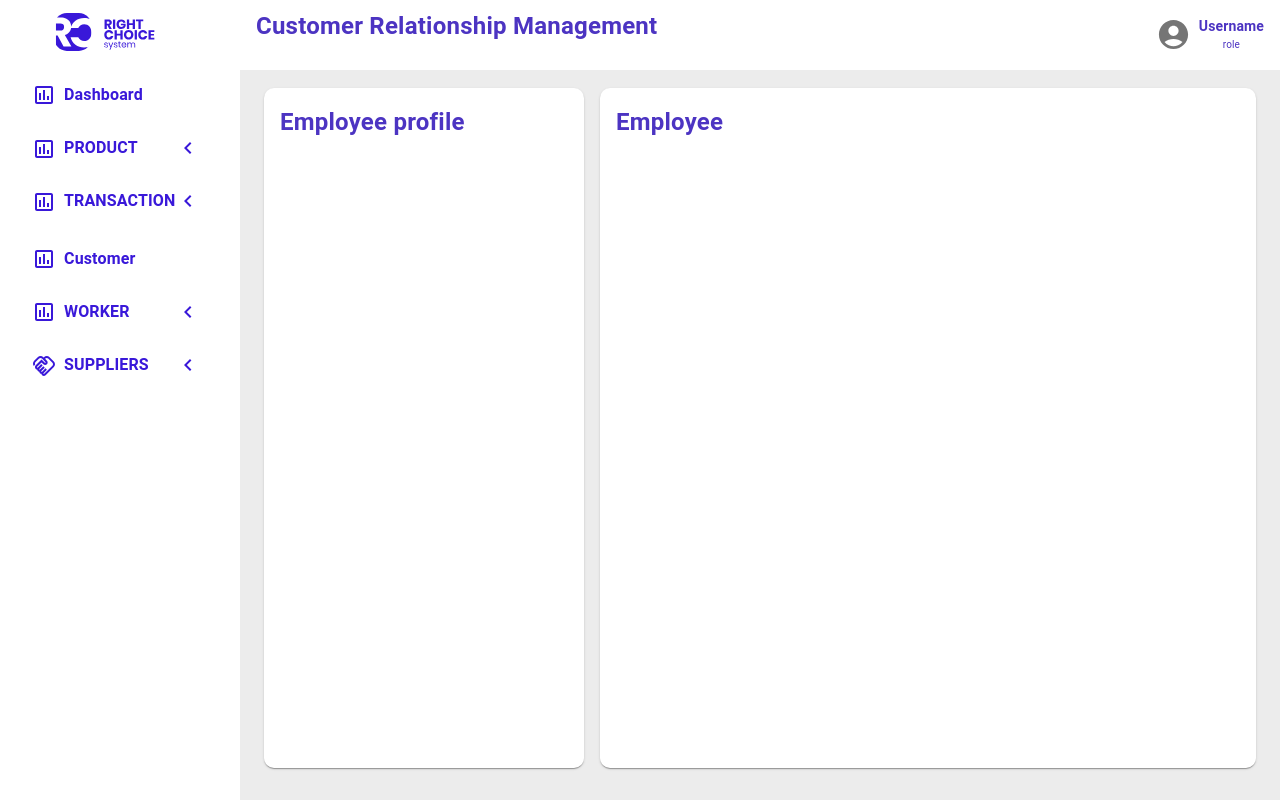
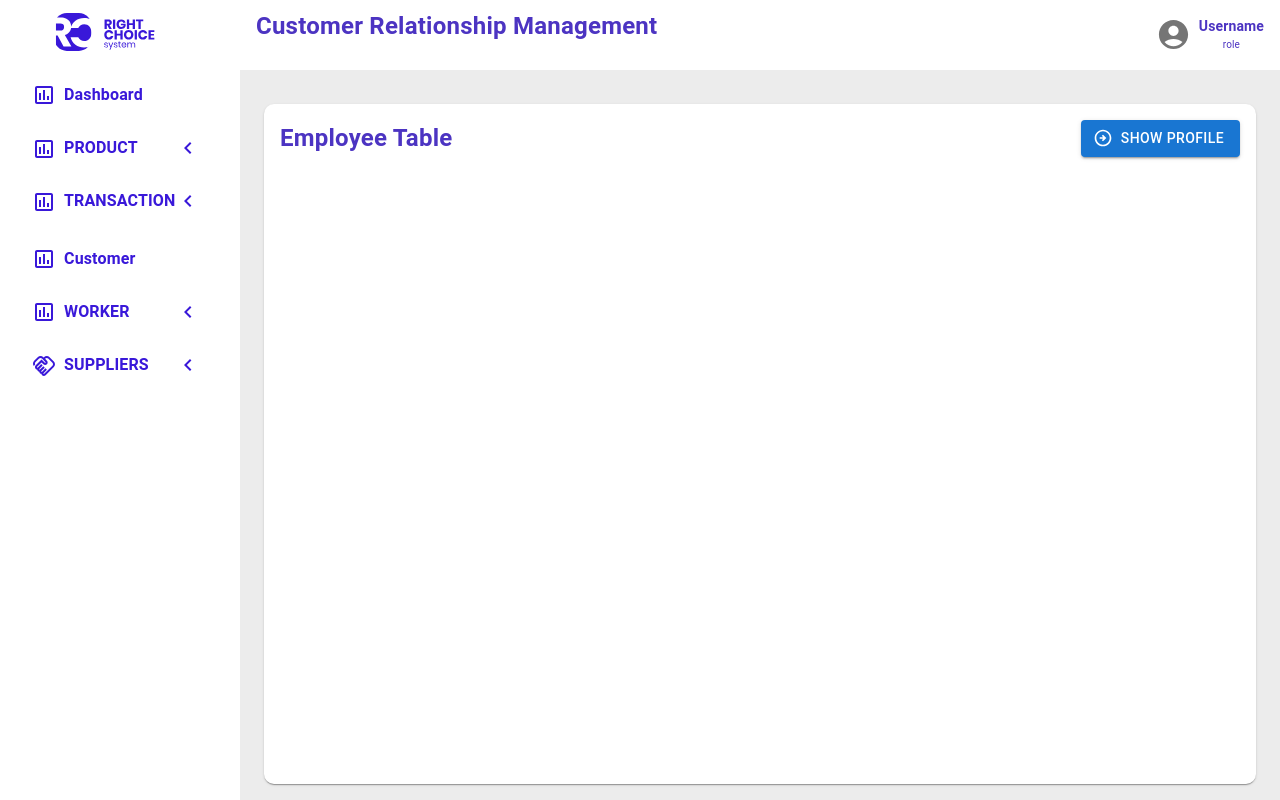
Before and after one commit to Christo-Hermawan/CRM, a Next.js app: page /user-management in a window 1280 px wide. Built offline with nearby package versions, Linux system fonts and the light colour scheme.

Commit message:
adding transition @user-management (still in development)

```diff
--- a/package.json
+++ b/package.json
@@ -24,7 +24,8 @@
     "react-dropzone": "^14.2.3",
     "react-howler": "^5.2.0",
     "react-icons": "^4.12.0",
-    "react-switch": "^7.0.0"
+    "react-switch": "^7.0.0",
+    "styled-components": "^6.1.12"
   },
   "devDependencies": {
     "autoprefixer": "^10.0.1",
--- a/pages/user-management/index.js
+++ b/pages/user-management/index.js
@@ -9,6 +9,8 @@ import {
   Typography,
 } from "@mui/material";
 import ArrowCircleRightOutlinedIcon from "@mui/icons-material/ArrowCircleRightOutlined";
+import CloseIcon from "@mui/icons-material/Close";
+import { keyframes } from "@emotion/react";
 
 const Item = styled(Paper)(({ theme }) => ({
   backgroundColor: theme.palette.mode === "dark" ? "#1A2027" : "#fff",
@@ -19,20 +21,66 @@ const Item = styled(Paper)(({ theme }) => ({
   borderRadius: 10,
 }));
 
-const RoundedPaper = styled(Paper)(({ theme }) => ({
-  width: 220,
-  height: 100,
-  padding: theme.spacing(4),
-  ...theme.typography.body2,
-  textAlign: "center",
-  borderRadius: 10,
+const slideIn = keyframes`
+  from {
+    transform: translateX(-100%);
+  }
+  to {
+    transform: translateX(0);
+  }
+`;
+
+const slideOut = keyframes`
+  from {
+    transform: translateX(0);
+  }
+  to {
+    transform: translateX(-100%);
+  }
+`;
+
+const expandWidth = keyframes`
+  from {
+    width: 100%;
+  }
+  to {
+    width: 66.67%;
+  }
+`;
+
+const collapseWidth = keyframes`
+  from {
+    width: 66.67%;
+  }
+  to {
+    width: 100%;
+  }
+`;
+
+const AnimatedGridItem = styled(Grid)(({ show }) => ({
+  animation: `${show ? slideIn : slideOut} 0.5s forwards`,
+}));
+
+const EmployeeGridItem = styled(Grid)(({ show }) => ({
+  animation: `${show ? expandWidth : collapseWidth} 0.5s forwards`,
 }));
 
 export default function Dashboard(props) {
+  const [showProfile, setShowProfile] = React.useState(false);
+
+  const handleButtonClick = () => {
+    setShowProfile(true);
+  };
+
+  const handleCloseClick = () => {
+    setShowProfile(false);
+  };
+
   return (
     <>
       <Grid container spacing={2}>
-        <Grid item xs={4}>
+        <AnimatedGridItem item xs={4} show={showProfile}>
+          {showProfile && (
             <Item sx={{ height: "85vh" }}>
               <Stack
                 direction="row"
@@ -45,11 +93,19 @@ export default function Dashboard(props) {
                 >
                   Employee profile
                 </Typography>
-
+                <Button
+                  variant="contained"
+                  color="secondary"
+                  startIcon={<CloseIcon />}
+                  onClick={handleCloseClick}
+                >
+                  Close
+                </Button>
               </Stack>
             </Item>
-        </Grid>
-        <Grid item xs={8}>
+          )}
+        </AnimatedGridItem>
+        <EmployeeGridItem item xs={showProfile ? 8 : 12} show={showProfile}>
           <Item sx={{ height: "85vh" }}>
             <Stack
               direction="row"
@@ -60,8 +116,15 @@ export default function Dashboard(props) {
               <Typography
                 sx={{ fontWeight: 600, fontSize: "24px", color: "#4C34C2" }}
               >
-                Employee
+                Employee Table
               </Typography>
+              <Button
+                variant="contained"
+                startIcon={<ArrowCircleRightOutlinedIcon />}
+                onClick={handleButtonClick}
+              >
+                Show Profile
+              </Button>
             </Stack>
             <Stack
               direction="row"
@@ -69,18 +132,10 @@ export default function Dashboard(props) {
               justifyContent="space-between"
               margin={1}
             >
-
-            </Stack>
-            <Stack
-              direction="row"
-              spacing={2}
-              justifyContent="space-between"
-              margin={1}
-            >
-
+              {/* Table content goes here */}
             </Stack>
           </Item>
-        </Grid>
+        </EmployeeGridItem>
       </Grid>
     </>
   );
```
Also changed, not shown: 1 other file (tests, documents, lock files or other folders). Lines whose indentation alone changed are shown as unchanged.
